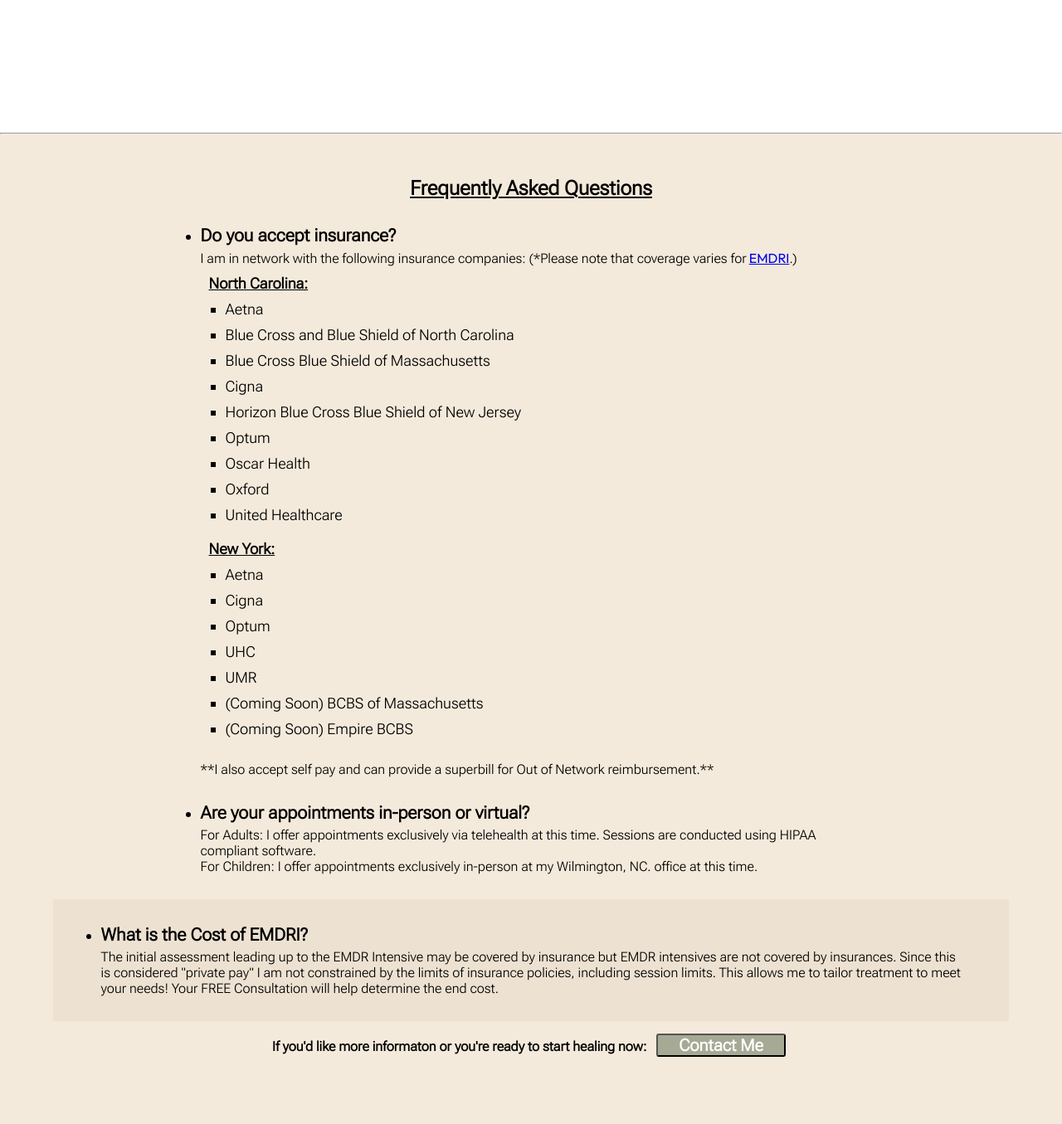
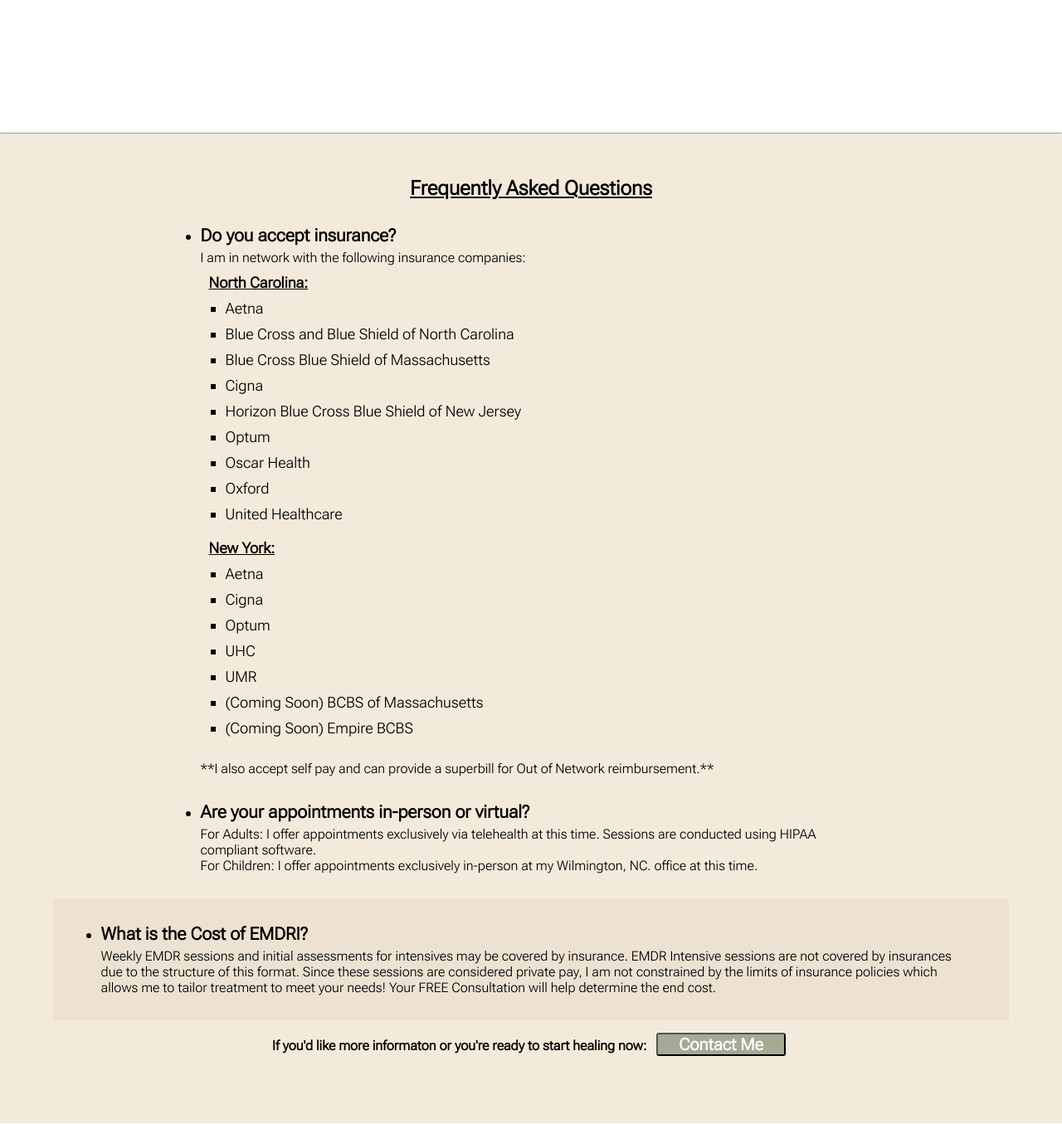
Before and after one commit to Dabbett/Esparrago, a React (Vite) app: page /faqpage in a window 1280 px wide. Shown: the whole page at 83% size. Built offline with nearby package versions, Linux system fonts and the light colour scheme; a web font is replaced by a local one.

Commit message:
FAQ client edit

```diff
--- a/src/components/FAQ/FAQ.jsx
+++ b/src/components/FAQ/FAQ.jsx
@@ -11,8 +11,8 @@
             <h3 className={styles.question}>Do you accept insurance?</h3>
             <p className={styles.answer}>
                I am in network with the following insurance companies:
-               (*Please note that coverage varies for
-              <a href="/FAQPage/#EMDRIQA">EMDRI</a>.)
+               {/* (*Please note that coverage varies for
+              <a href="/FAQPage/#EMDRIQA">EMDRI</a>.) */}
             </p>
             <h4 className={styles.subheading}> North Carolina: </h4>
             <p className={styles.answer}>
@@ -134,12 +134,13 @@
               What is the Cost of EMDRI?
             </h3>
             <p className={styles.answer}>
-              The initial assessment leading up to the EMDR Intensive may be
+              {/* The initial assessment leading up to the EMDR Intensive may be
               covered by insurance but EMDR intensives are not covered by
               insurances. Since this is considered "private pay" I am not constrained by the
               limits of insurance policies, including session limits. This
               allows me to tailor treatment to meet your needs! Your
-              FREE Consultation will help determine the end cost.
+              FREE Consultation will help determine the end cost. */}
+              Weekly EMDR sessions and initial assessments for intensives may be covered by insurance. EMDR Intensive sessions are not covered by insurances due to the structure of this format. Since these sessions are considered private pay, I am not constrained by the limits of insurance policies which allows me to tailor treatment to meet your needs! Your FREE Consultation will help determine the end cost.
             </p>
           </li>
 
```
